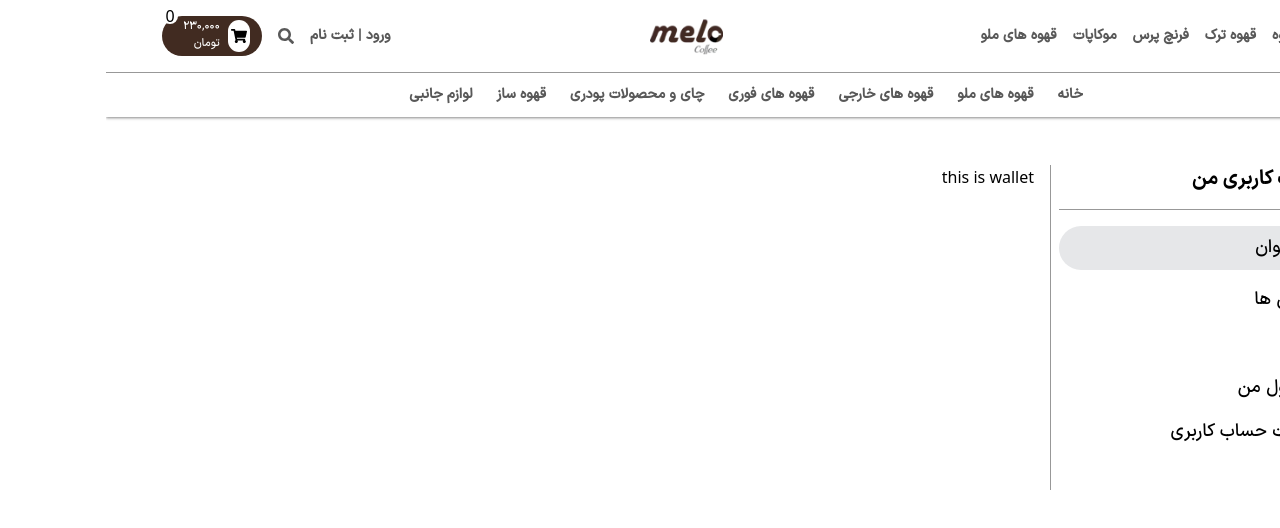
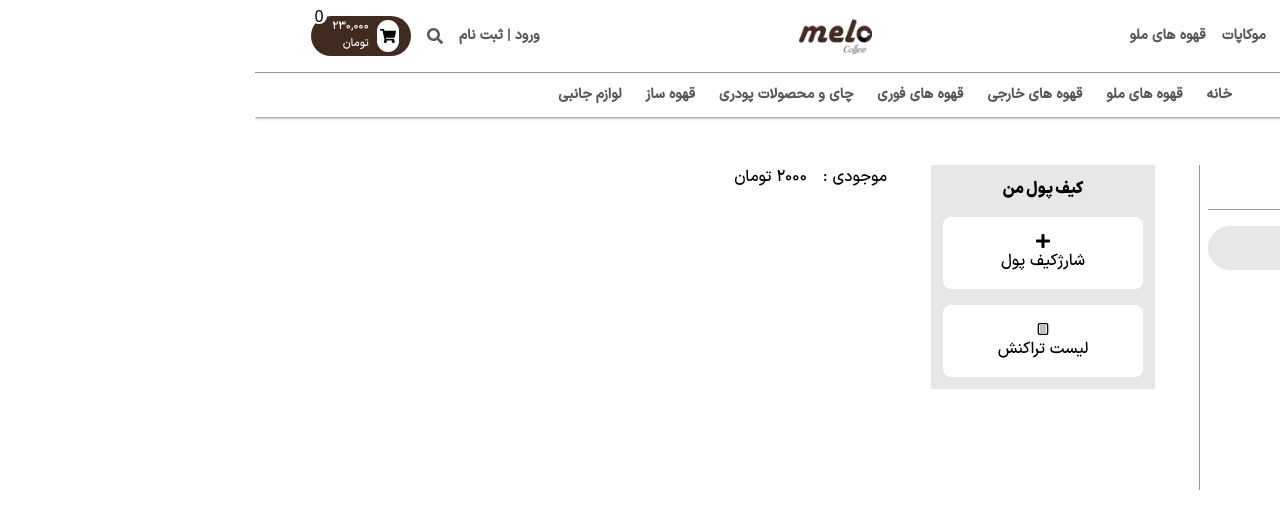
Before and after one commit to mohammadmehdidalvandii/mello-coffee, a Next.js app: page /PanelUser/MyWallet in a window 1280 px wide. Shown: the top 528 px of the page. Built offline with nearby package versions, Linux system fonts and the light colour scheme.

Commit message:
create wallet for paneluser/mywallet

```diff
--- a/src/app/PanelUser/MyWallet/page.tsx
+++ b/src/app/PanelUser/MyWallet/page.tsx
@@ -1,10 +1,11 @@
 import React from 'react';
 import Layout from '@/components/layout/UserPanelLayout';
+import Wallet from '@/components/template/p-user/Wallet/Wallet';
 
 function page() {
   return (
     <Layout>
-        this is wallet
+        <Wallet/>
     </Layout>
   )
 }
--- /dev/null
+++ b/src/components/template/p-user/Wallet/Wallet.tsx
@@ -0,0 +1,64 @@
+"use client"
+import Link from 'next/link';
+import React, { ReactEventHandler, useState } from 'react'
+import { FaPlus } from 'react-icons/fa'
+import { TiDocumentText } from "react-icons/ti";
+
+
+const Wallet:React.FC = ()=>{
+    const [changeMenu , setChangeMenu] = useState("menu")
+
+    const handlerChangeMenu = ()=>{
+        setChangeMenu("Add-money")
+    }
+
+   return (
+    <section className="block">
+        <div className="grid gap-4 lg:grid-cols-3 md:grid-cols-2 sm:grid-cols-1">
+            <div className="block bg-secondary-400 p-3 text-center mx-auto">
+                <p className="black font-iranBlack ">کیف پول من </p>
+                <button
+                onClick={()=>handlerChangeMenu("Add-money")}
+                 className="flex justify-center items-center flex-col mt-4 p-4 rounded-lg cursor-pointer  bg-white w-[200px] duration-300 ease-linear hover:text-green-500 font-iranMedium ">
+                    <span className="block">
+                        <FaPlus/>
+                    </span>
+                    <span className="block">
+                        شارژکیف پول
+                    </span>
+                </button>
+                <Link href='' className="flex justify-center items-center flex-col mt-4 p-4 rounded-lg cursor-pointer  bg-white w-[200px] duration-300 ease-linear hover:text-green-500 font-iranMedium ">
+                    <span className="block">
+                        <TiDocumentText/>
+                    </span>
+                    <span className="block">
+                        لیست تراکنش
+                    </span>
+                </Link>
+            </div>
+            <div className="block col-span-2">
+                {changeMenu === "menu" && (
+                    <div className="flex items-center gap-4">
+                        <p className="block font-iranMedium ">موجودی :</p>
+                        <p className="block font-iranMedium text=text">2000 تومان</p>
+                    </div>
+                )}
+                {
+                    changeMenu === "Add-money" &&(
+                        <>
+                               <div className="flex items-center gap-4">
+                        <p className="block font-iranMedium ">موجودی :</p>
+                        <p className="block font-iranMedium text=text">2000 تومان</p>
+                    </div>
+                        <input type="text" placeholder='مبلغ مورد نظر'  className='mt-4 w-full border border-secondary-100 h-10 rounded-lg px-2 font-iranMedium outline-none'/>
+                        <button className="btn_primary mt-8">پرداخت</button>
+                        </>
+                    )
+                }
+            </div>
+        </div>
+    </section>
+  )
+}
+
+export default Wallet
```
